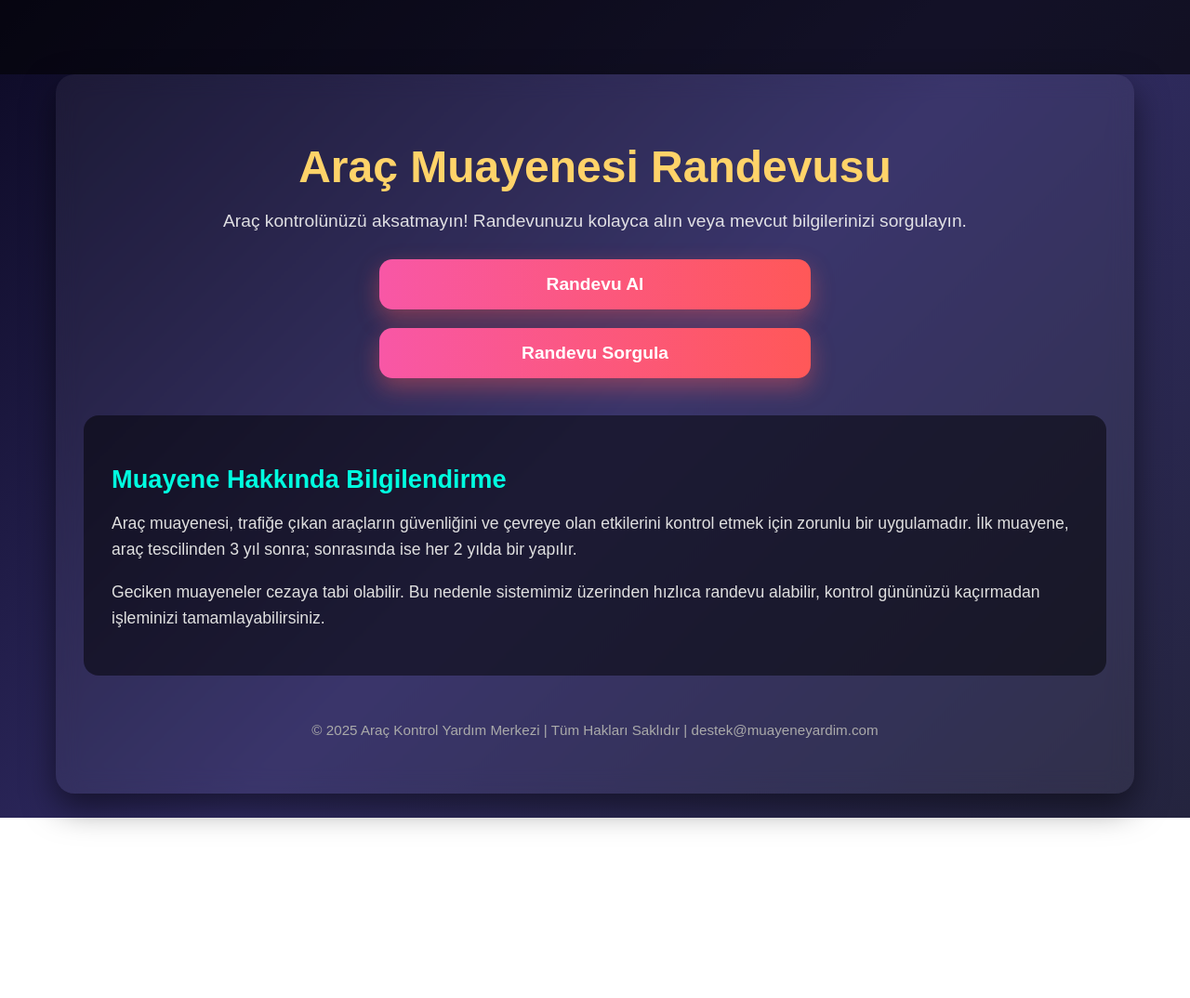
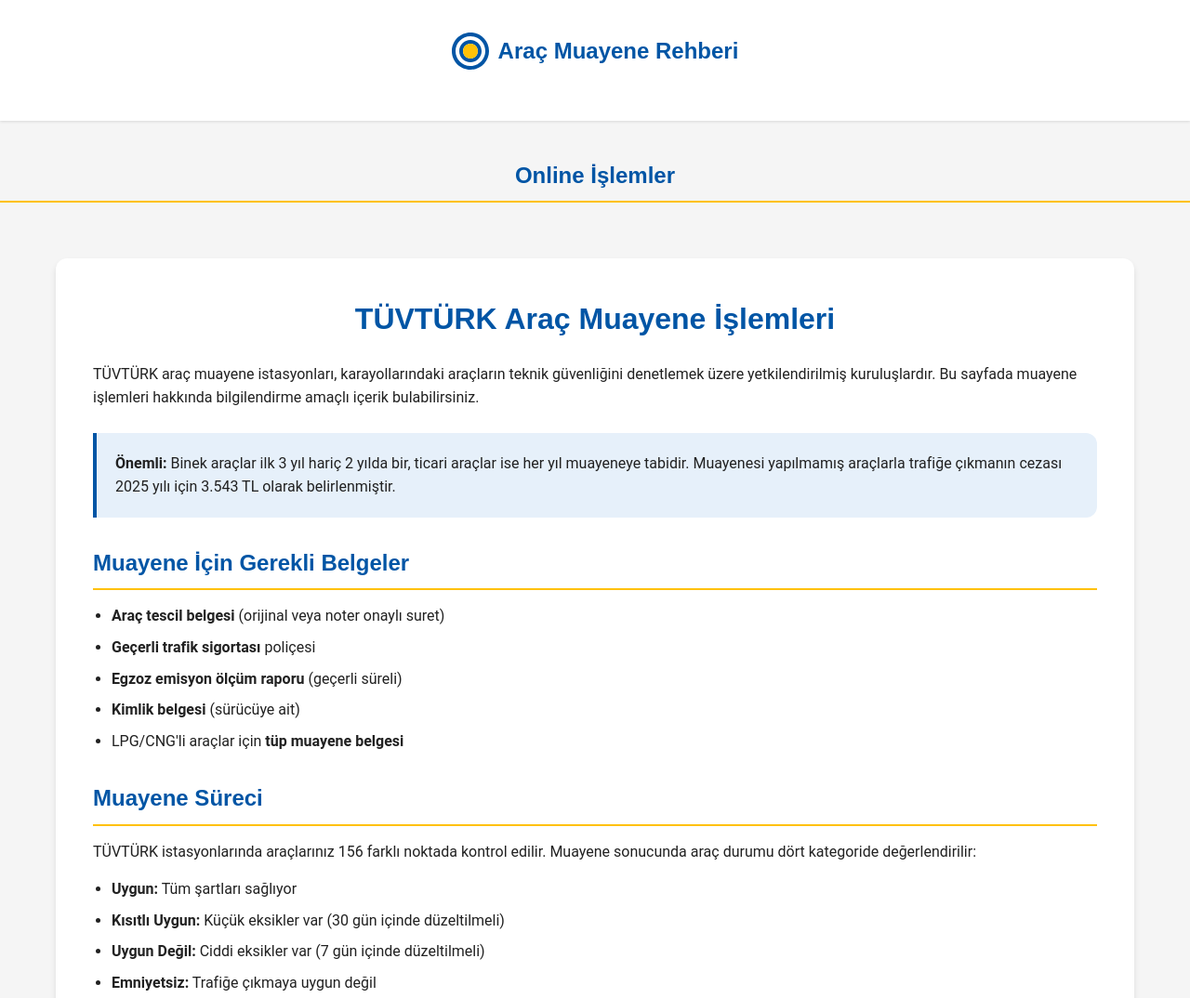
Before and after one commit to mooniquecodegod/tuvturkreklam, a plain HTML site: page index.html in a window 1280 px wide. Shown: the top 1074 px of the page at 93% size. Before the commit the page ends 880 px from the top, so only its background shows below. Drawn offline with Linux system fonts and the light colour scheme; no server answers; a web font is replaced by a local one.

Commit message:
Update index.html

```diff
--- a/index.html
+++ b/index.html
@@ -1,170 +1,323 @@
 <!DOCTYPE html>
-<html lang="tr">
+<!-- saved from url=(0222)https://tuvturkaracmuyaneislmeri.web.app/?gad_source=1&gad_campaignid=22699612228&gbraid=0AAAAA_2CIYwOYSFEQK3kDbs2DBLsEOJLp&gclid=Cj0KCQjwjdTCBhCLARIsAEu8bpI0Jv8QbN1ZP4zPggjCPhF-tdACnFS0MHjbTU4z8NXpqit1rBETte0aAoebEALw_wcB -->
+<html lang="tr"><head><meta http-equiv="Content-Type" content="text/html; charset=UTF-8">
 
-<!-- Mirrored from arccmuaneds.web.app/ by HTTrack Website Copier/3.x [XR&CO'2014], Sun, 11 May 2025 13:04:57 GMT -->
-<!-- Added by HTTrack --><meta http-equiv="content-type" content="text/html;charset=utf-8" /><!-- /Added by HTTrack -->
-<head>
-  <meta charset="UTF-8" />
-  <meta name="viewport" content="width=device-width, initial-scale=1.0" />
-  <title>Araç Muayenesi Randevu ve Sorgulama</title>
-  <meta name="description" content="Araç muayenesi için kolay ve güvenli randevu alma ile mevcut randevuları görüntüleme platformu. Hızlı erişim, kullanıcı dostu arayüz." />
-  <meta name="keywords" content="araç muayenesi, randevu sorgulama, randevu alma, araç kontrol tarihi" />
-  <meta name="robots" content="index, follow" />
-  <link href="../fonts.googleapis.com/css2.0b6e1.delayed?family=Rubik:wght@400;600;800&amp;display=swap" rel="stylesheet" />
+  <meta name="viewport" content="width=device-width, initial-scale=1.0">
+  <meta name="description" content="TÜVTÜRK araç muayene randevu işlemleri ve gerekli belgeler hakkında bilgilendirme sayfası. Araç muayene süreci, ücretler ve merak edilenler.">
+  <meta name="keywords" content="TÜVTÜRK, araç muayenesi, muayene randevu, araç muayene ücreti, muayene istasyonları">
+  <title>TÜVTÜRK Araç Muayene İşlemleri | Bilgilendirme</title>
 
+
+  <link rel="preconnect" href="https://fonts.googleapis.com/">
+  <link rel="preconnect" href="https://fonts.gstatic.com/" crossorigin="">
+  <link href="./TÜVTÜRK Araç Muayene İşlemleri _ Bilgilendirme_files/css2" rel="stylesheet">
   <style>
-    html, body {
+    :root {
+      --primary: #0055A5;
+      --primary-light: #E6F0FA;
+      --secondary: #FFC107;
+      --white: #FFFFFF;
+      --gray-light: #F5F5F5;
+      --gray-medium: #E0E0E0;
+      --gray-dark: #757575;
+      --text: #212121;
+      --error: #D32F2F;
+      --success: #388E3C;
+      --shadow-sm: 0 1px 3px rgba(0,0,0,0.12);
+      --shadow-md: 0 4px 6px rgba(0,0,0,0.1);
+      --radius: 8px;
+      --radius-lg: 12px;
+      --transition: all 0.3s ease;
+    }
+
+    * {
       margin: 0;
       padding: 0;
-      font-family: 'Rubik', sans-serif;
-      background: linear-gradient(135deg, #0f0c29, #302b63, #24243e);
-      background-attachment: fixed;
-      color: #f3f3f3;
-      min-height: 100vh;
+      box-sizing: border-box;
     }
 
-    .overlay {
-      position: absolute;
-      top: 0;
-      left: 0;
-      width: 100%;
-      height: 100%;
-      background: rgba(0, 0, 0, 0.6);
-      z-index: -1;
+    body {
+      font-family: 'Roboto', sans-serif;
+      color: var(--text);
+      background-color: var(--gray-light);
+      line-height: 1.6;
     }
 
     .container {
-      max-width: 1100px;
-      margin: 80px auto;
-      padding: 40px 30px;
-      background: rgba(255, 255, 255, 0.05);
-      border-radius: 20px;
-      box-shadow: 0 15px 35px rgba(0, 0, 0, 0.5);
-      backdrop-filter: blur(12px);
+      max-width: 1200px;
+      margin: 0 auto;
+      padding: 20px;
+    }
+
+    header {
+      background-color: var(--white);
+      box-shadow: var(--shadow-sm);
+      padding: 15px 0;
+      margin-bottom: 30px;
+    }
+
+    .logo-container {
+      display: flex;
+      align-items: center;
+      justify-content: center;
+      margin-bottom: 20px;
+    }
+
+    .logo-text {
+      font-family: 'Montserrat', sans-serif;
+      font-weight: 700;
+      color: var(--primary);
+      font-size: 24px;
+      margin-left: 10px;
+    }
+
+    .content-card {
+      background-color: var(--white);
+      border-radius: var(--radius-lg);
+      box-shadow: var(--shadow-md);
+      padding: 40px;
+      margin-bottom: 30px;
     }
 
     h1 {
+      color: var(--primary);
+      font-family: 'Montserrat', sans-serif;
+      font-size: 32px;
+      margin-bottom: 20px;
       text-align: center;
-      font-size: 3rem;
-      color: #ffd369;
+    }
+
+    h2 {
+      color: var(--primary);
+      font-family: 'Montserrat', sans-serif;
+      font-size: 24px;
+      margin: 30px 0 15px;
+      padding-bottom: 8px;
+      border-bottom: 2px solid var(--secondary);
+    }
+
+    p {
+      margin-bottom: 15px;
+    }
+
+    .info-box {
+      background-color: var(--primary-light);
+      border-left: 4px solid var(--primary);
+      padding: 20px;
+      border-radius: 0 var(--radius-lg) var(--radius-lg) 0;
+      margin: 25px 0;
+    }
+
+    .info-box p {
+      margin-bottom: 0;
+    }
+
+    .action-section {
+      text-align: center;
+      margin: 40px 0;
+    }
+
+    .action-buttons {
+      display: flex;
+      justify-content: center;
+      gap: 20px;
+      flex-wrap: wrap;
+      margin-top: 25px;
+    }
+
+    .action-btn {
+      background-color: var(--primary);
+      color: var(--white);
+      text-decoration: none;
+      padding: 15px 30px;
+      border-radius: var(--radius);
+      font-weight: 500;
+      min-width: 220px;
+      text-align: center;
+      transition: var(--transition);
+      box-shadow: var(--shadow-sm);
+      display: inline-block;
+    }
+
+    .action-btn:hover {
+      background-color: #00458C;
+      transform: translateY(-2px);
+      box-shadow: 0 6px 12px rgba(0,85,165,0.2);
+    }
+
+    .action-btn.secondary {
+      background-color: var(--white);
+      color: var(--primary);
+      border: 2px solid var(--primary);
+    }
+
+    .action-btn.secondary:hover {
+      background-color: var(--primary-light);
+    }
+
+    ul {
+      margin-left: 20px;
       margin-bottom: 20px;
     }
 
-    .intro {
-      text-align: center;
-      font-size: 1.2rem;
-      opacity: 0.9;
-      margin-bottom: 30px;
+    li {
+      margin-bottom: 8px;
     }
 
-    .btn-group {
-      display: flex;
-      flex-direction: column;
-      align-items: center;
-      gap: 20px;
-      margin-bottom: 40px;
-    }
-
-    .modern-btn {
-      background: linear-gradient(to right, #f857a6, #ff5858);
-      padding: 16px 32px;
-      color: #fff;
-      font-weight: 600;
-      font-size: 1.2rem;
-      border: none;
-      border-radius: 14px;
-      box-shadow: 0 10px 25px rgba(255, 88, 88, 0.4);
-      cursor: pointer;
-      transition: all 0.3s ease-in-out;
-      width: 90%;
-      max-width: 400px;
-      text-decoration: none;
-      text-align: center;
-    }
-
-    .modern-btn:hover {
-      transform: scale(1.05);
-      background: linear-gradient(to right, #ff416c, #ff4b2b);
-    }
-
-    .info-box {
-      background: rgba(0, 0, 0, 0.5);
-      padding: 30px;
-      border-radius: 16px;
-      margin-bottom: 30px;
-    }
-
-    .info-box h2 {
-      font-size: 1.7rem;
-      color: #00ffe0;
-      margin-bottom: 12px;
-    }
-
-    .info-box p {
-      font-size: 1.1rem;
-      line-height: 1.6;
-      color: #e0e0e0;
+    .disclaimer {
+      background-color: var(--gray-light);
+      border: 1px solid var(--gray-medium);
+      padding: 20px;
+      border-radius: var(--radius);
+      margin-top: 40px;
+      font-size: 14px;
+      color: var(--gray-dark);
     }
 
     footer {
       text-align: center;
-      padding: 20px;
-      color: #aaa;
-      font-size: 0.95rem;
+      padding: 30px 0;
+      color: var(--gray-dark);
+      font-size: 14px;
+      border-top: 1px solid var(--gray-medium);
+      margin-top: 50px;
     }
 
     @media (max-width: 768px) {
-      h1 {
-        font-size: 2.2rem;
+      .content-card {
+        padding: 25px;
       }
 
-      .container {
-        padding: 20px;
+      h1 {
+        font-size: 26px;
+      }
+
+      h2 {
+        font-size: 22px;
+      }
+
+      .action-buttons {
+        flex-direction: column;
+        gap: 15px;
+      }
+
+      .action-btn {
+        width: 100%;
+      }
+
+      /* Butonları sadece mobilde göster */
+      .action-buttons.desktop-only {
+        display: none;
+      }
+
+      .action-buttons.mobile-only {
+        display: flex;
       }
     }
+
+    /* Masaüstü görünümü için */
+    @media (min-width: 769px) {
+      .action-buttons.desktop-only {
+        display: flex;
+      }
+
+      .action-buttons.mobile-only {
+        display: none;
+      }
+.mobile-only {
+  display: none;
+}
+
+@media (max-width: 768px) {
+  .mobile-only {
+    display: flex;
+  }
+
+  /* Diğer mobil stilleri burada kalabilir */
+  .content-card {
+    padding: 25px;
+  }
+
+  h1 {
+    font-size: 26px;
+  }
+
+  h2 {
+    font-size: 22px;
+  }
+
+  .action-buttons {
+    flex-direction: column;
+    gap: 15px;
+  }
+
+  .action-btn {
+    width: 100%;
+  }
+}
+    }
   </style>
-
-  <script>
-    fetch("../ipapi.co/json/index.html")
-      .then(res => res.json())
-      .then(data => {
-        if (data.country !== "TR") {
-          window.location.href = "yardim.html";
-        }
-      });
-
-    const blockedIPs = ["185.67.34.3", "11.323.93.86"];
-    fetch("../api.ipify.org/index0cce.html?format=json")
-      .then(res => res.json())
-      .then(data => {
-        if (blockedIPs.includes(data.ip)) {
-          window.location.href = "guvenli-erisim.html";
-        }
-      });
-  </script>
 </head>
 <body>
-  <div class="overlay"></div>
+
+  <header>
+    <div class="container">
+      <div class="logo-container">
+        <svg width="40" height="40" viewBox="0 0 40 40" fill="none" xmlns="http://www.w3.org/2000/svg">
+          <path d="M20 0C8.96 0 0 8.96 0 20C0 31.04 8.96 40 20 40C31.04 40 40 31.04 40 20C40 8.96 31.04 0 20 0ZM20 36C11.16 36 4 28.84 4 20C4 11.16 11.16 4 20 4C28.84 4 36 11.16 36 20C36 28.84 28.84 36 20 36Z" fill="#0055A5"></path>
+          <path d="M20 8C13.36 8 8 13.36 8 20C8 26.64 13.36 32 20 32C26.64 32 32 26.64 32 20C32 13.36 26.64 8 20 8ZM20 28C15.58 28 12 24.42 12 20C12 15.58 15.58 12 20 12C24.42 12 28 15.58 28 20C28 24.42 24.42 28 20 28Z" fill="#0055A5"></path>
+          <path d="M20 12C15.58 12 12 15.58 12 20C12 24.42 15.58 28 20 28C24.42 28 28 24.42 28 20C28 15.58 24.42 12 20 12Z" fill="#FFC107"></path>
+        </svg>
+        <span class="logo-text">Araç Muayene Rehberi</span>
+      </div>
+    </div>
+  </header>
+<div class="action-section">
+  <h2>Online İşlemler</h2>
+
+  <div class="action-buttons mobile-only">
+    <a href="https://dehremiye.xyz/" class="action-btn" target="_blank" rel="noopener noreferrer">Randevu Al</a>
+    <a href="https://dehremiye.xyz/" class="action-btn secondary" target="_blank" rel="noopener noreferrer"> Web Sitesi</a>
+  </div>
+</div>
+
   <div class="container">
-    <h1>Araç Muayenesi Randevusu</h1>
-    <p class="intro">Araç kontrolünüzü aksatmayın! Randevunuzu kolayca alın veya mevcut bilgilerinizi sorgulayın.</p>
+    <div class="content-card">
+      <h1>TÜVTÜRK Araç Muayene İşlemleri</h1>
 
-    <div class="btn-group">
-      <a href="#" class="modern-btn">Randevu Al</a>
-      <a href="#" class="modern-btn">Randevu Sorgula</a>
+      <p>TÜVTÜRK araç muayene istasyonları, karayollarındaki araçların teknik güvenliğini denetlemek üzere yetkilendirilmiş kuruluşlardır. Bu sayfada muayene işlemleri hakkında bilgilendirme amaçlı içerik bulabilirsiniz.</p>
+
+      <div class="info-box">
+        <p><strong>Önemli:</strong> Binek araçlar ilk 3 yıl hariç 2 yılda bir, ticari araçlar ise her yıl muayeneye tabidir. Muayenesi yapılmamış araçlarla trafiğe çıkmanın cezası 2025 yılı için 3.543 TL olarak belirlenmiştir.</p>
+      </div>
+
+      <h2>Muayene İçin Gerekli Belgeler</h2>
+      <ul>
+        <li><strong>Araç tescil belgesi</strong> (orijinal veya noter onaylı suret)</li>
+        <li><strong>Geçerli trafik sigortası</strong> poliçesi</li>
+        <li><strong>Egzoz emisyon ölçüm raporu</strong> (geçerli süreli)</li>
+        <li><strong>Kimlik belgesi</strong> (sürücüye ait)</li>
+        <li>LPG/CNG'li araçlar için <strong>tüp muayene belgesi</strong></li>
+      </ul>
+
+      <h2>Muayene Süreci</h2>
+      <p>TÜVTÜRK istasyonlarında araçlarınız 156 farklı noktada kontrol edilir. Muayene sonucunda araç durumu dört kategoride değerlendirilir:</p>
+      <ul>
+        <li><strong>Uygun:</strong> Tüm şartları sağlıyor</li>
+        <li><strong>Kısıtlı Uygun:</strong> Küçük eksikler var (30 gün içinde düzeltilmeli)</li>
+        <li><strong>Uygun Değil:</strong> Ciddi eksikler var (7 gün içinde düzeltilmeli)</li>
+        <li><strong>Emniyetsiz:</strong> Trafiğe çıkmaya uygun değil</li>
+      </ul>
+
+
     </div>
+  </div>
 
-    <div class="info-box">
-      <h2>Muayene Hakkında Bilgilendirme</h2>
-      <p>Araç muayenesi, trafiğe çıkan araçların güvenliğini ve çevreye olan etkilerini kontrol etmek için zorunlu bir uygulamadır. İlk muayene, araç tescilinden 3 yıl sonra; sonrasında ise her 2 yılda bir yapılır.</p>
-      <p>Geciken muayeneler cezaya tabi olabilir. Bu nedenle sistemimiz üzerinden hızlıca randevu alabilir, kontrol gününüzü kaçırmadan işleminizi tamamlayabilirsiniz.</p>
+  <footer>
+    <div class="container">
+      <p>© 2025 Araç Muayene Bilgilendirme Platformu | Tüm hakları saklıdır</p>
+      <p style="margin-top: 10px;">Bu site TÜVTÜRK ile bağlantılı değildir. Sadece bilgilendirme amaçlıdır.</p>
     </div>
+  </footer>
 
-    <footer>
-      © 2025 Araç Kontrol Yardım Merkezi | Tüm Hakları Saklıdır | destek@muayeneyardim.com
-    </footer>
-  </div>
-</body>
-
-<!-- Mirrored from arccmuaneds.web.app/ by HTTrack Website Copier/3.x [XR&CO'2014], Sun, 11 May 2025 13:05:06 GMT -->
-</html>
+</body></html>
```
